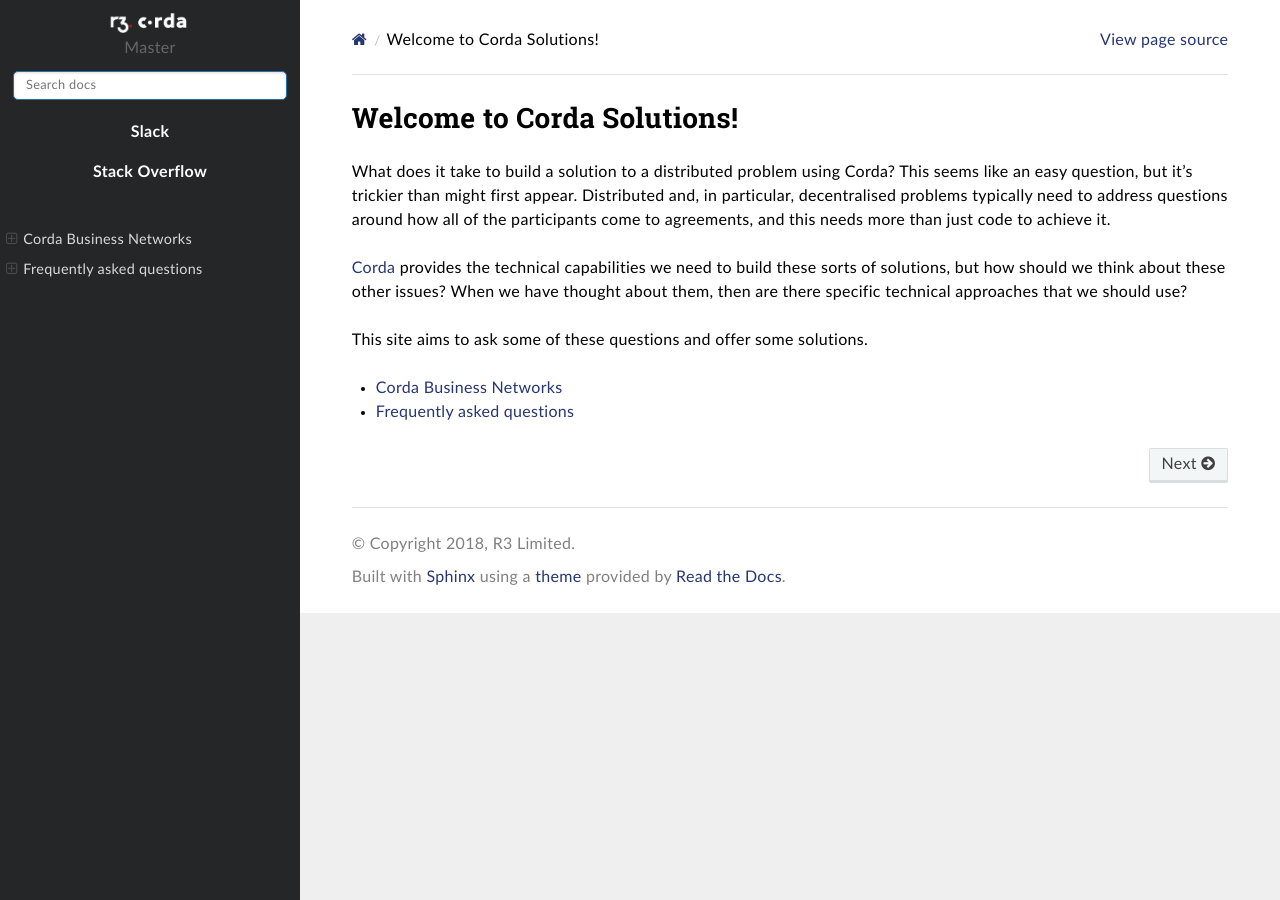
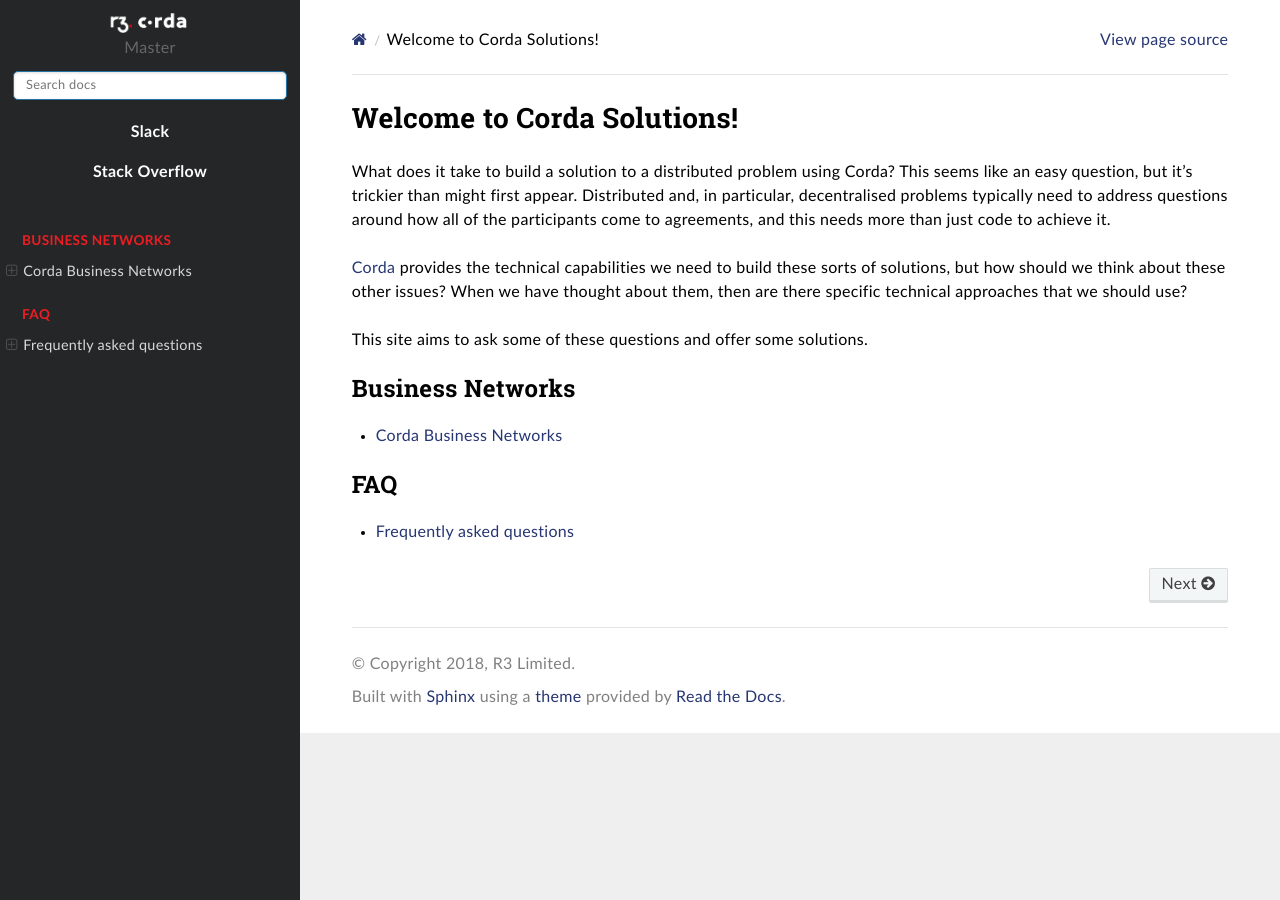
Before and after one commit to corda/corda-solutions, a Sphinx documentation site: the page built from docs/source/index.rst, in a window 1280 px wide. Built offline with Sphinx 7.4.7 and the Read the Docs theme 2.0.0, drawn with Linux system fonts in a browser that asks for light colours.

Commit message:
Added side navigation

```diff
--- a/docs/source/index.rst
+++ b/docs/source/index.rst
@@ -11,8 +11,15 @@
 
 This site aims to ask some of these questions and offer some solutions.
 
+
 .. toctree::
+   :caption: Business Networks
    :maxdepth: 1
 
    business-networks/intro.rst
+
+.. toctree::
+   :caption: FAQ
+   :maxdepth: 1
+
    faq.rst
```
